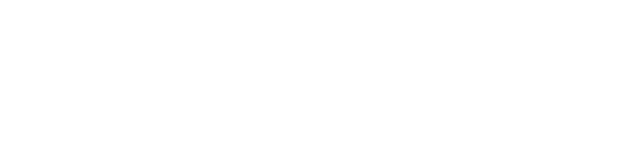
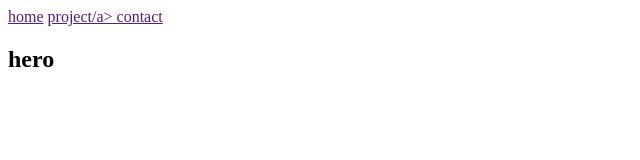
Before and after one commit to haris-khan-dev/Savior, a plain HTML site: page index.html in a window 1280 px wide. Shown: the whole page, without its empty margins (0-640 px from the left). Drawn offline with Linux system fonts and the light colour scheme.

Commit message:
2nd change

```diff
--- a/index.html
+++ b/index.html
@@ -3,9 +3,18 @@
 <head>
     <meta charset="UTF-8">
     <meta name="viewport" content="width=device-width, initial-scale=1.0">
-    <title>Document</title>
+    <title>Savior </title>
 </head>
 <body>
-
+    <header>
+        <nav>
+            <a href="">home</a>
+            <a href="">project/a>
+            <a href="">contact</a>
+        </nav>
+    </header>
+    <section>
+        <h1>hero</h1>
+    </section>
 </body>
 </html>
```
